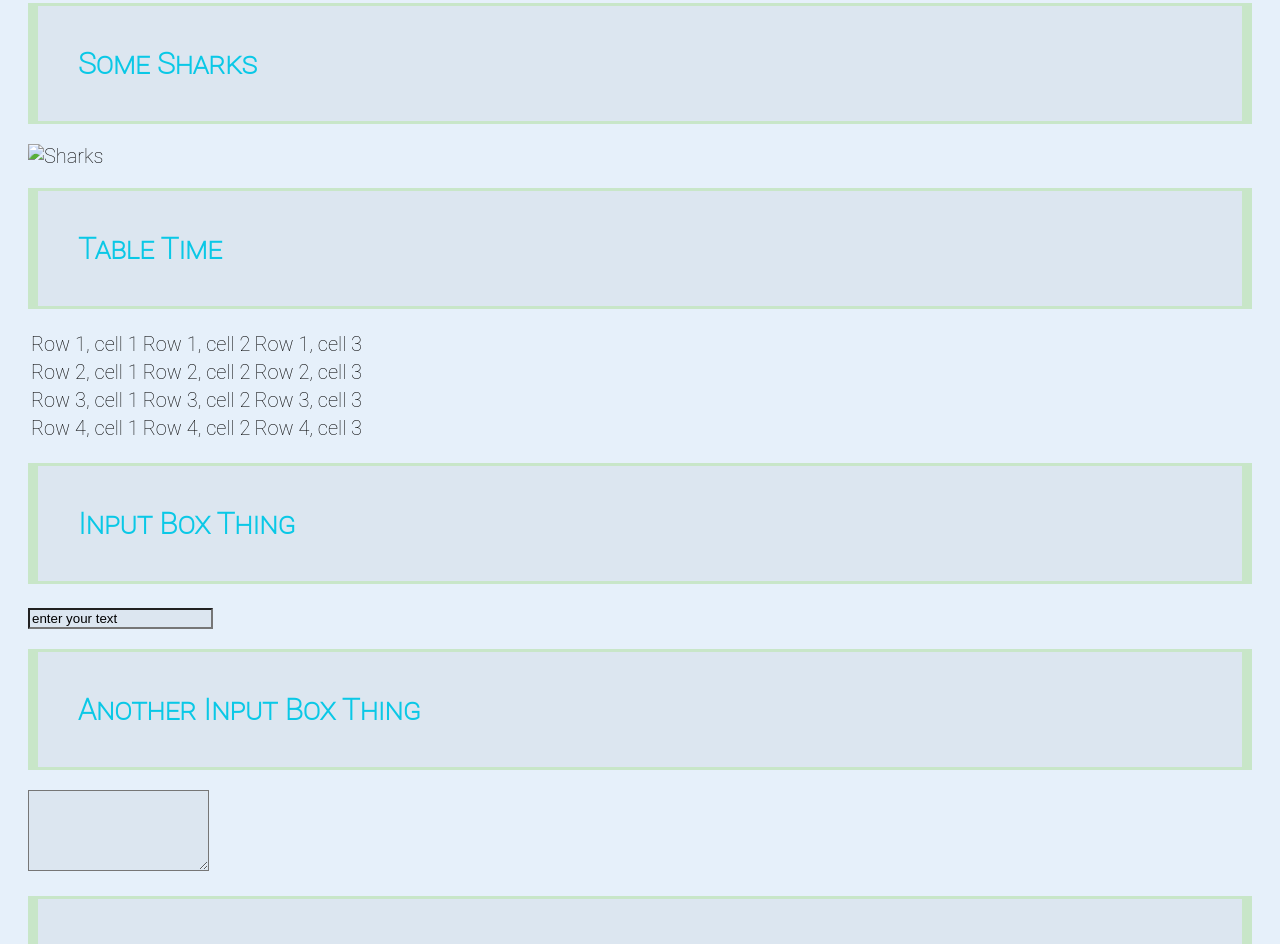
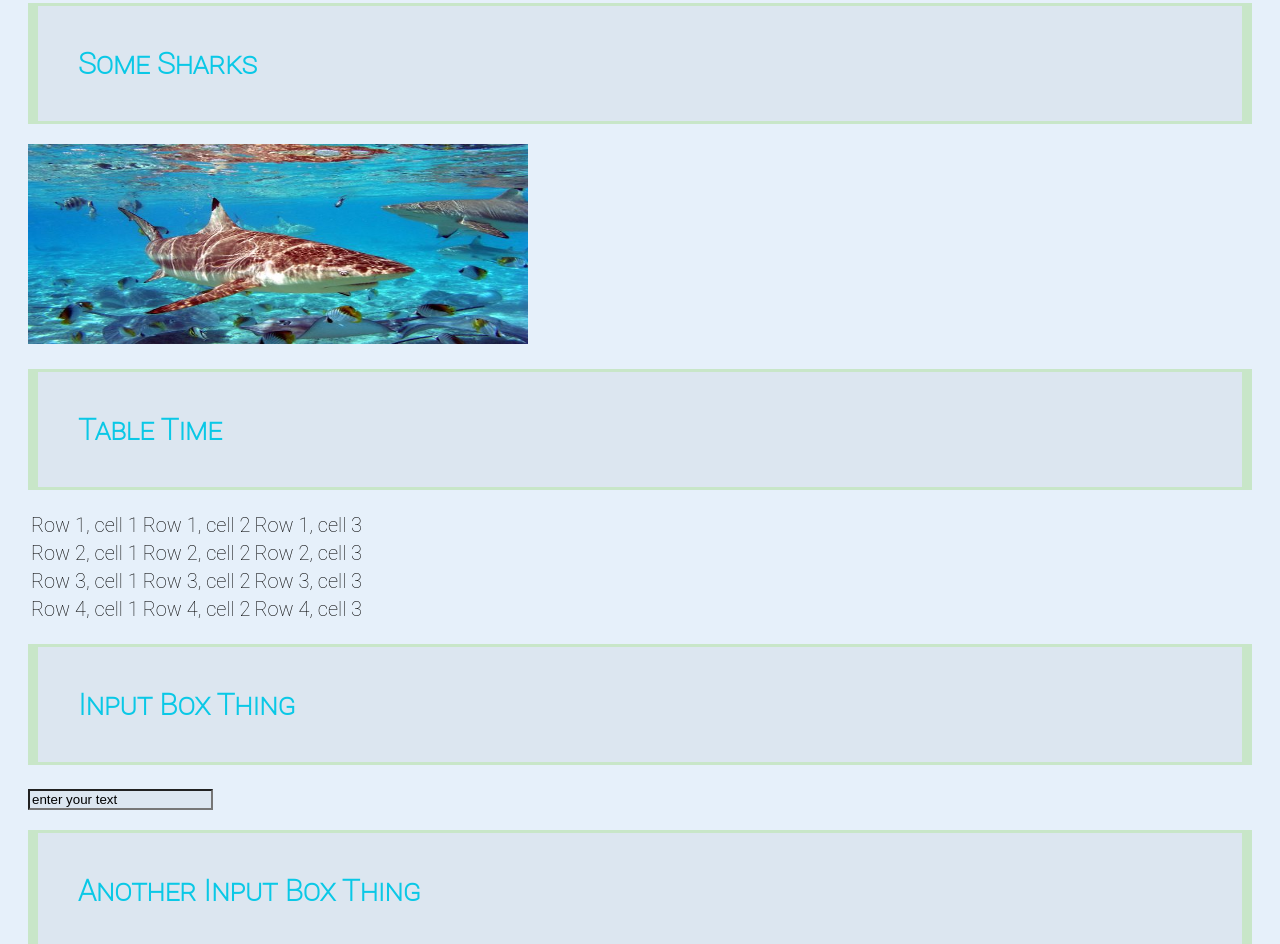
Before and after one commit to mvidov/mvidov.github.io, a plain HTML site: page index.html in a window 1280 px wide. Shown: the part 909-1853 px from the top of the page. Drawn offline with Linux system fonts and the light colour scheme.

Commit message:
Add files via upload

```diff
--- a/index.html
+++ b/index.html
@@ -32,7 +32,7 @@
 	<p><a href="http://www.htmldog.com">HTML Dog</a></p>
 
 	<h2>Some Sharks</h2>
-	<img src = "mvidov/mvidov.github.io/sharks.jpg" width = "500" height = "200" alt = "Sharks">
+	<img src = "mvidov.github.io/sharks.jpg" width = "500" height = "200" alt = "Sharks">
 
 	<h2>Table Time</h2>
 	<table>
```
